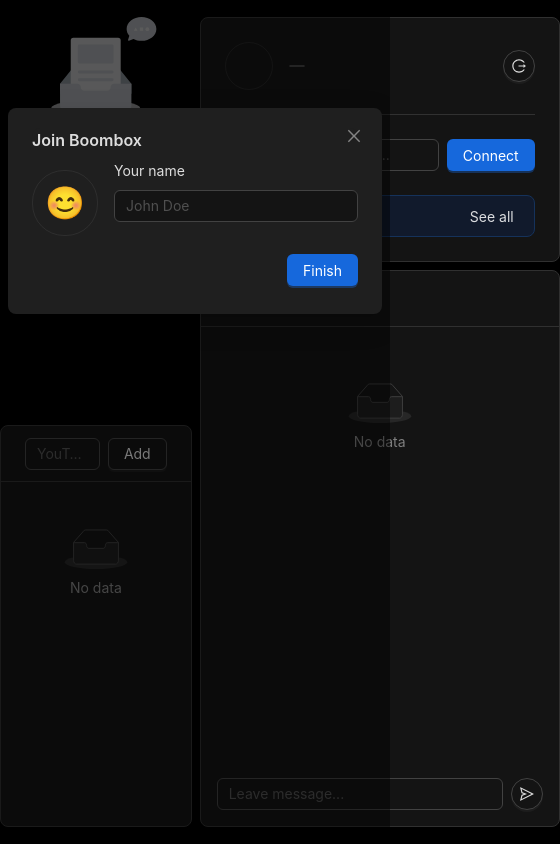
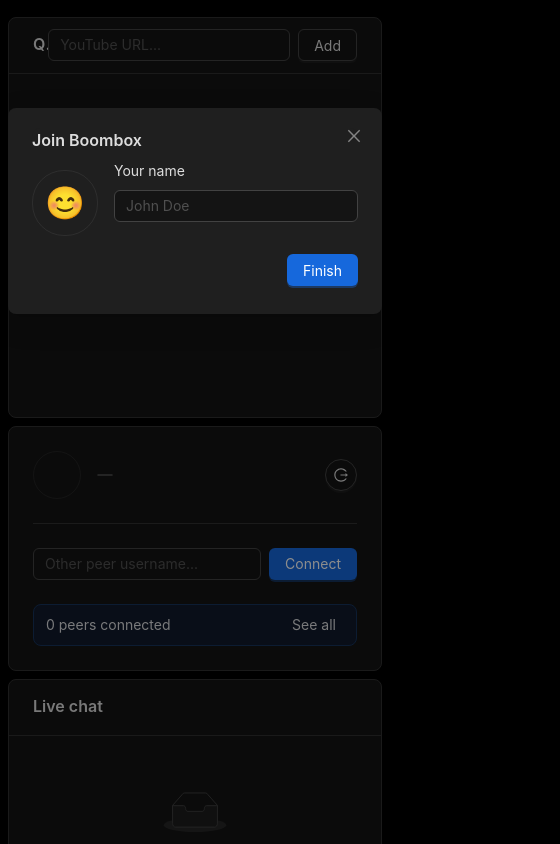
Before and after one commit to monokaijs/boombox, a React (Vite) app: page / in a window 390 px wide. Shown: the top 844 px of the page, 560 px wide, since content can reach past the window. Built offline with nearby package versions, Linux system fonts and the light colour scheme.

Commit message:
:tada: responsive ui

```diff
--- a/src/App.tsx
+++ b/src/App.tsx
@@ -1,6 +1,6 @@
 import './App.css'
 import React from "react";
-import {Card, ConfigProvider, Space, theme} from "antd";
+import {Card, Col, ConfigProvider, Row, Space, theme} from "antd";
 import AppLayout from "./components/layout/AppLayout.tsx";
 import {Provider} from "react-redux";
 import {store, useAppSelector} from "./redux/store.ts";
@@ -19,13 +19,17 @@
     >
       <PeerHelper/>
       <AppLayout>
-        <div style={{flex: 1}}>
-          <PlayerCard/>
-        </div>
-        <Space direction={'vertical'}>
-          <ProfileCard/>
-          <ChatBox/>
-        </Space>
+        <Row gutter={8}>
+          <Col xs={24} sm={24} md={16}>
+            <PlayerCard/>
+          </Col>
+          <Col xs={24} sm={24} md={8}>
+            <Space direction={'vertical'} style={{width: '100%'}}>
+              <ProfileCard/>
+              <ChatBox/>
+            </Space>
+          </Col>
+        </Row>
       </AppLayout>
       <CreateUserModal/>
     </ConfigProvider>
--- a/src/components/app/Chatbox/index.tsx
+++ b/src/components/app/Chatbox/index.tsx
@@ -37,7 +37,6 @@
 
   return (
     <Card
-      style={{width: 360}}
       bodyStyle={{height: 500, padding: 0, display: 'flex', flexDirection: 'column'}}
       title={'Live chat'}
     >
--- a/src/components/app/Player/player.module.css
+++ b/src/components/app/Player/player.module.css
@@ -23,6 +23,7 @@
 
 .queueCard {
   flex: 1;
+  margin-bottom: 8px;
 }
 
 .queueItem {
--- a/src/components/app/Profile/profile.module.css
+++ b/src/components/app/Profile/profile.module.css
@@ -1,5 +1,4 @@
 .profileOuter {
-  width: 360px;
 }
 
 .nameRow {
--- a/src/components/layout/app-layout.module.css
+++ b/src/components/layout/app-layout.module.css
@@ -1,15 +1,14 @@
 .outer {
-  display: flex;
   height: 100%;
   align-items: center;
   justify-content: center;
+  padding: 8px;
 }
 
 
 .inner {
   width: 100%;
   max-width: 1024px;
-  display: flex;
   flex-direction: row;
   gap: 8px;
 }
--- a/src/redux/slices/app.slice.ts
+++ b/src/redux/slices/app.slice.ts
@@ -6,6 +6,8 @@
   icon?: string;
   username?: string;
   connectionId: string;
+  hasVoice?: string;
+  muted?: boolean;
 }
 
 export interface AppState {
@@ -16,6 +18,7 @@
   },
   profile?: Profile;
   peers: Profile[];
+  voicePermitted: boolean;
 }
 
 const initialState: AppState = {
@@ -25,6 +28,7 @@
     createAccount: true,
   },
   peers: [],
+  voicePermitted: false
 };
 
 export const appSlice = createSlice({
```
